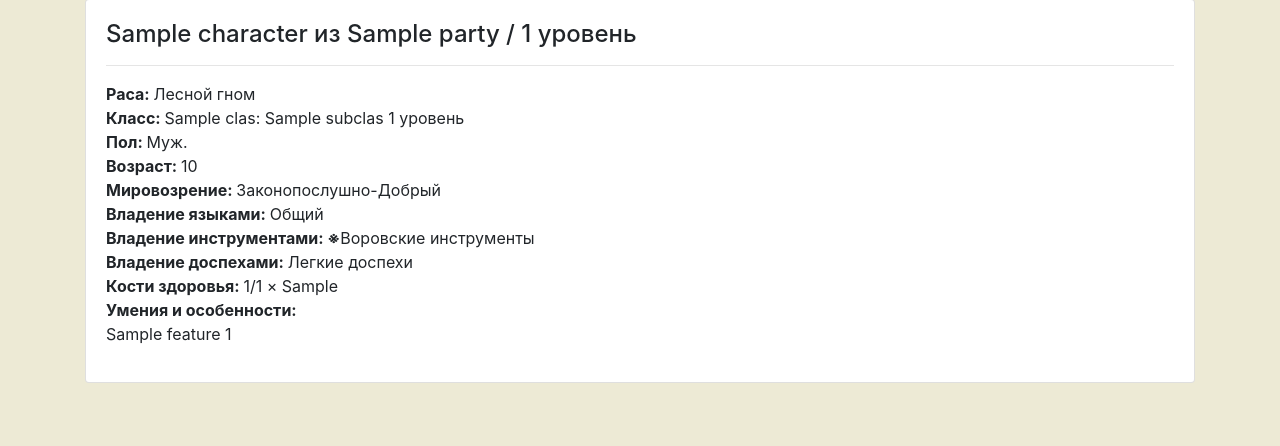
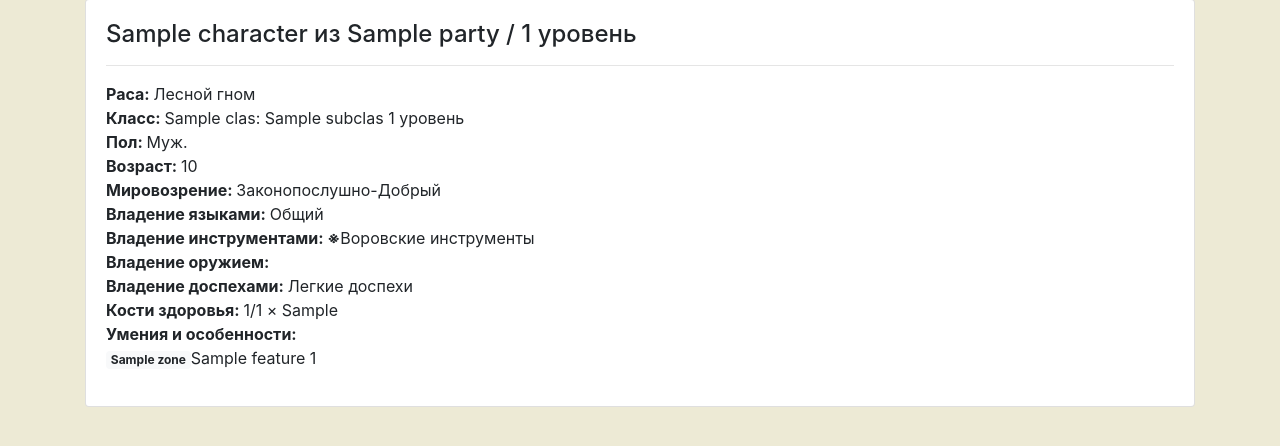
Before and after one commit to VlasovVitaly/gmfriend, a Django app: page /dnd5e/adventures/1/character/1 in a window 1280 px wide. Shown: the part 213-659 px from the top of the page. Run offline with Django 3.2, Linux system fonts and the light colour scheme; a user stored in the database is signed in; data comes from the database, SQL or seed files in the repository; tables that the repository leaves empty hold one stand-in row (values such as "Sample post"); parts of the project's set-up code (start-up, migrations or seed data) failed here and were passed over; some libraries are stand-ins or nearby versions.

Commit message:
Added weapons to detail

```diff
--- a/dnd5e/management/commands/print_character.py
+++ b/dnd5e/management/commands/print_character.py
@@ -19,6 +19,7 @@ class Command(BaseCommand):
 
         self.stdout.write(f'Владение языками: {", ".join(lang.name for lang in char.languages.all())}')
         self.stdout.write(f'Владение инструментами: {", ".join(str(tool) for tool in char.tools_proficiency.all())}')
+        self.stdout.write(f'Владение оружием: {", ".join(str(weapon) for weapon in char.weapon_proficiency.all())}')
         self.stdout.write(f'Владение доспехами: {", ".join(str(armor) for armor in char.armor_proficiency.all())}')
 
         self.stdout.write('Кости здоровья: ', ending='')
--- a/dnd5e/templates/dnd5e/adventures/char/detail.html
+++ b/dnd5e/templates/dnd5e/adventures/char/detail.html
@@ -54,6 +54,12 @@
                     </li>{% endspaceless %}
                     {% spaceless %}
                     <li>
+                        <strong>Владение оружием: </strong>
+                        {% for weapon in char.weapon_proficiency.all %}<span>{{ weapon }} </span>{% endfor %}
+                    </li>
+                    {% endspaceless %}
+                    {% spaceless %}
+                    <li>
                         <strong>Владение доспехами: </strong>
                         {% for armor in char.armor_proficiency.all %}<span>{{ armor }} </span>{% endfor %}
                     </li>
```
